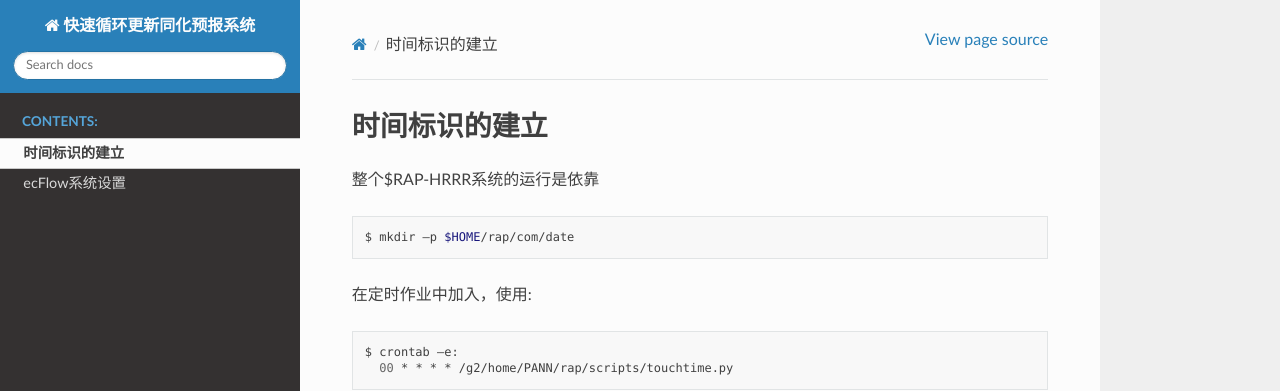
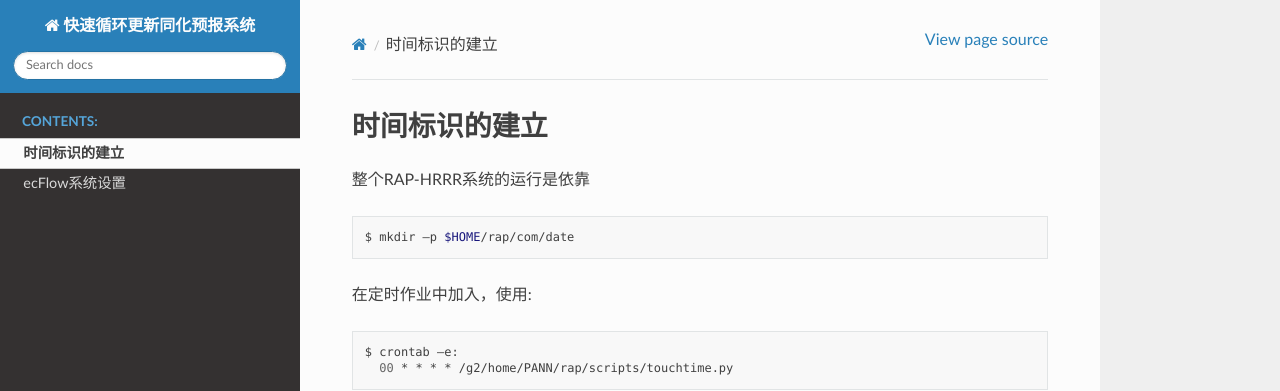
Before and after one commit to Weatherhub/rapdoc, a Sphinx documentation site: the page built from source/time_stamp.rst, in a window 1280 px wide. Shown: the top 391 px of the page. Built offline with Sphinx 7.4.7 and the Read the Docs theme 2.0.0, drawn with Linux system fonts in a browser that asks for light colours.

```diff
--- a/source/time_stamp.rst
+++ b/source/time_stamp.rst
@@ -1,7 +1,7 @@
 时间标识的建立
 =============
 
-整个$RAP-HRRR系统的运行是依靠
+整个RAP-HRRR系统的运行是依靠
 
 .. code-block:: bash
 
```
